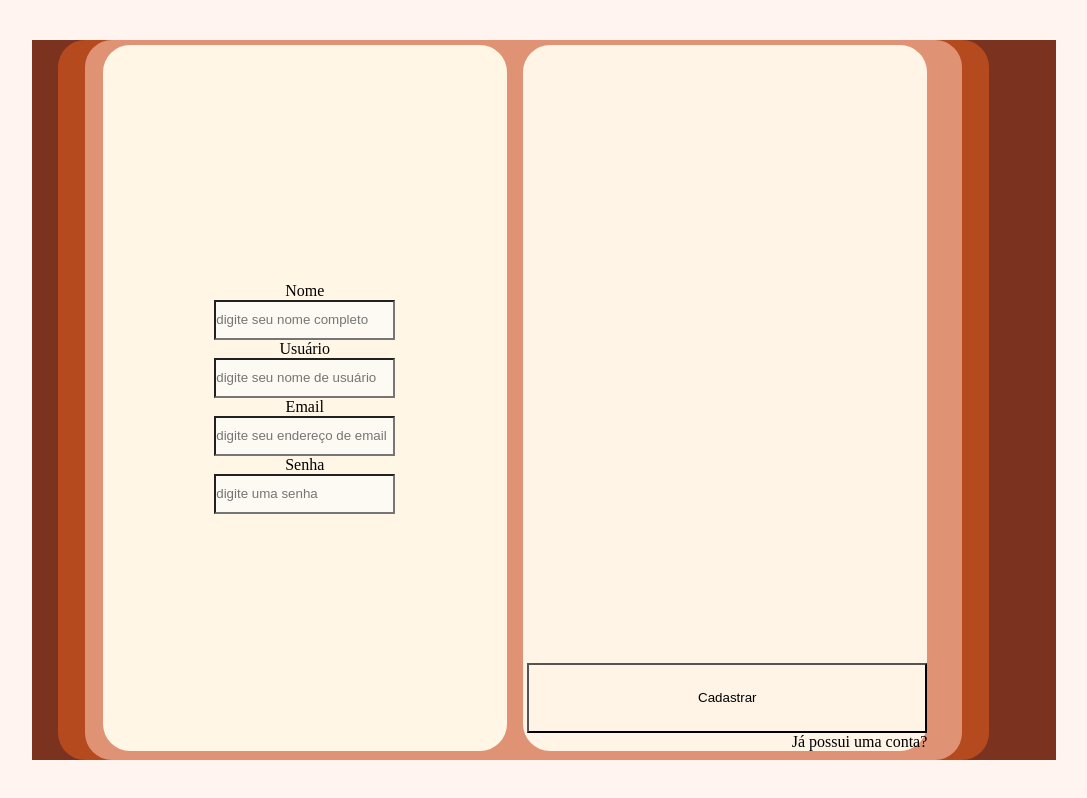
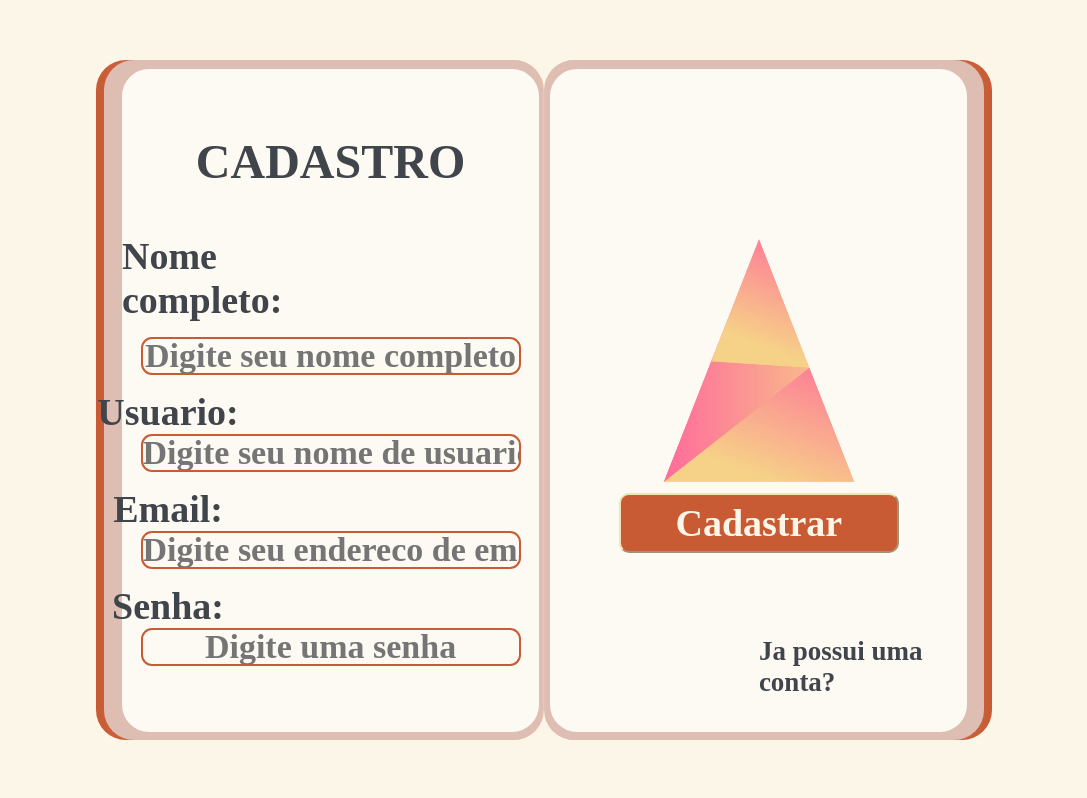
Before and after one commit to Jouusey/SA-segundafase, a React app: page /telacadastro in a window 1280 px wide. Shown: the whole page, without its empty margins (96-1183 px from the left). Built offline with nearby package versions, Linux system fonts and the light colour scheme; the HTML template or start-up script is replaced by a standard one; a web font is replaced by a local one.

Commit message:
atualização

```diff
--- a/src/index.css
+++ b/src/index.css
@@ -15,3 +15,9 @@
   --navbar: #fdfaf3;
   --textos: #40454b;
 }
+
+
+@font-face {
+  font-family: "fonte-projeto";
+  src: url(C:\Users\mrbus\Downloads\Repositorios\SA-segundafase\public\font\Handwrittening-Regular.ttf);
+}
--- a/src/pages/TelaCadastro.css
+++ b/src/pages/TelaCadastro.css
@@ -2,107 +2,190 @@
 
     justify-content: center;
     align-items: center;
-    flex-direction: column;
     height: 100vh;
     display: flex;
-    background-color: rgb(255, 244, 239);
+    background-color: #fcf6e8;
+
+    background-image: url(public\images\Captura de tela_17-10-2024_143040_localhost.jpg);
 }
 
-.livro-cadastro-container{
+.livro-cadastro-container-esquerda{
 
-    height: 90%;
-    width: 80%;
-    background-color: rgb(123, 51, 31);
+    height: 85%;
+    width: 35%;
+
+    background: linear-gradient(0.25turn, #c85b34, #efc5ae);
+    border-radius: 30px;
     display: flex;
 }
 
-.livro-cadastro-primeiraLayer{
+
+
+.livro-cadastro-primeiraLayer-esquerda{
 
     height: 100%;
-    width: 91%;
-    background-color: rgb(182, 74, 31);
+    width: 98%;
+    background-color: #debeb2;
     display: flex;
-    margin-left: 2.5%;
-    border-radius: 27px;
-
-}
-
-.livro-cadastro-segundaLayer{
-
-    height: 100%;
-    width: 95%;
-    background-color: rgb(182, 74, 31);
-    display: flex;
-    margin-left: 2.5%;
-    border-radius: 27px;
-
-}
-
-.livro-cadastro-terceiraLayer{
-
-    height: 100%;
-    width: 99%;
-    background-color: #df9274;
-    display: flex;
-    margin-left: 0.5%;
-    border-radius: 27px;
-
-}
-
-.livro-cadastro-ConteudoLayer{
-
-    height: 100%;
-    width: 96%;
-    background-color: #df9274;
-    display: flex;
-    margin-left: 2%;
-    border-radius: 27px;
+    border-radius: 30px;
+    margin-left: 8px;
 
 }
 
 .livro-cadastro-conteudoLayerEsquerda{
 
 
-    margin-top: 0.6%;
-    height: 98%;
-    width: 48%;
-    background-color: rgb(255, 246, 229);
+    margin-top: 2%;
+    height: 97.5%;
+    width: 95%;
+    background-color: #fdfaf3;
     display: flex;
-    margin-right: 2%;
+    margin-right: 0.5%;
     border-radius: 27px;
     justify-content: center;
     align-items: center;
     flex-direction: column;
+    margin-left: 18px;
 
 }
+
+
+
+.label-titulos{
+
+
+    color: #40454b;
+    font-size: 48px;
+    font-family: "fonte-projeto";
+
+    display: flex;
+    font-weight: bolder;
+    margin-bottom: 45px;
+
+
+}
+
+
+.label-inputs{
+
+
+    color: #40454b;
+    font-size: 38px;
+    font-family: "fonte-projeto";
+
+    display: flex;
+    font-weight: bold;
+    margin-right: 325px;
+    margin-top: 15px;
+}
+
+.label-inputs-nome{
+
+
+    color: #40454b;
+    font-size: 38px;
+    font-family: "fonte-projeto";
+
+    display: flex;
+    font-weight: bold;
+    margin-right: 231px;
+    margin-bottom: 15px;
+}
+
+
+.inputs-cadastro{
+
+    color: #c85b34;
+    font-size: 34px;
+    font-weight: bold;
+    border-radius: 11px;
+    text-align: center;
+    font-family: "fonte-projeto";
+    height: 38px;
+    width: 380px;
+    border-style: solid;
+    border-color: #c85b34;
+    border-width: 2px;
+}
+
+.livro-cadastro-container-direita{
+
+    height: 85%;
+    width: 35%;
+    background: linear-gradient(0.25turn, #e0c2b2, #c85b34);
+    border-radius: 30px;
+    display: flex;
+
+}
+
+
+.livro-cadastro-primeiraLayerDireita{
+
+
+    height: 100%;
+    width: 98%;
+    background-color: #debeb2;
+    display: flex;
+    border-radius: 30px;
+    margin-left: 0.3%;
+
+}
+
 
 .livro-cadastro-conteudoLayerDireita{
 
 
 
-    margin-top: 0.6%;
-    height: 98%;
-    width: 48%;
-    background-color: rgb(255, 244, 230);
+
+
+    margin-top: 2%;
+    height: 97.5%;
+    width: 95%;
+    background-color: #fdfaf3;
     display: flex;
+    margin-right: 0.5%;
+    border-radius: 27px;
+    justify-content: center;
+    align-items: center;
     flex-direction: column;
-    align-items: end;
-    justify-content: end;
-    border-radius: 27px;
+    margin-left: 5px;
 
 }
 
-.inputs-cadastro{
+.imagem-parte-cadastro{
 
 
-    height: 40px;
-    background-color: var(--navbar)
-
+    height: 40%;
+    width: 50%;
+    margin-top: 30%;
 }
 
 .botao-cadastro{
 
-    height: 70px;
+
+    height: 60px;
     width: 400px;
 
+    color: var(--corfundo);
+    font-size: 38px;
+    font-family: "fonte-projeto";
+    font-weight: bold;
+    background-color: var(--laranjaenferrujado);
+    border-radius: 10px;
+    width: 280px;
+    border-color: #f4e2b4;
+
+
 }
+
+.label-possuir-conta{
+
+
+    margin-top: 20%;
+
+    color: #40454b;
+    font-size: 27px;
+    font-family: "fonte-projeto";
+    font-weight: bold;
+    margin-left: 50%;
+}
--- a/src/pages/TelaCadastro.jsx
+++ b/src/pages/TelaCadastro.jsx
@@ -12,20 +12,9 @@ export default function TelaCadastro() {
   return (
     <div className="container-tela-cadastro">
 
-        <div className="livro-cadastro-container">
+        <div className="livro-cadastro-container-esquerda">
 
-
-            <div className="livro-cadastro-primeiraLayer">
-
-
-                <div className="livro-cadastro-segundaLayer">
-
-
-                    <div className="livro-cadastro-terceiraLayer">
-
-
-
-                            <div className="livro-cadastro-ConteudoLayer">
+            <div className="livro-cadastro-primeiraLayer-esquerda">
 
 
 
@@ -33,66 +22,76 @@ export default function TelaCadastro() {
 
 
 
+                                <label htmlFor="label-titulo"
+                                    className="label-titulos">CADASTRO</label>
+
                                     <label htmlFor="label-nome"
-                                    className="label-inputs">Nome</label>
+                                    className="label-inputs-nome">Nome completo:</label>
 
                                     <input type="text"
                                     id="label-nome"
                                     className="inputs-cadastro"
-                                    placeholder="digite seu nome completo"
+                                    placeholder="Digite seu nome completo"
                                     onChange={(event) => setInputNomeCompleto(event.target.value)}/>
 
                                     <label htmlFor="label-usuario"
-                                    className="label-inputs">Usuário</label>
+                                    className="label-inputs">Usuario:</label>
 
                                     <input type="text"
                                     id="label-usuario"
                                     className="inputs-cadastro"
-                                    placeholder="digite seu nome de usuário"
+                                    placeholder="Digite seu nome de usuario"
                                     onChange={(event) => setInputNomeUsuario(event.target.value)}/>
 
                                     <label htmlFor="label-email"
-                                    className="label-inputs">Email</label>
+                                    className="label-inputs">Email:</label>
 
                                     <input type="email"
                                     id="label-email"
                                     className="inputs-cadastro"
-                                    placeholder="digite seu endereço de email"/>
+                                    placeholder="Digite seu endereco de email"/>
 
                                     <label htmlFor="label-senha"
-                                    className="label-inputs">Senha</label>
+                                    className="label-inputs">Senha:</label>
 
                                     <input type="password"
                                     id="label-senha"
                                     className="inputs-cadastro"
-                                    placeholder="digite uma senha"/>
-
-                                    {inputNomeCompleto}
-                                    {inputNomeUsuario}
-                                    {inputEmail}
-                                    {inputSenha}
+                                    placeholder="Digite uma senha"/>
 
                                 </div>
-
-                                <div className="livro-cadastro-conteudoLayerDireita">
-
-
-
-                                {/* <img className="imagem-parte-cadastro" src="./images/imagem-grafico.png" alt="" /> */}
-
-                                <button className="botao-cadastro">Cadastrar</button>
-
-                                <p className="label-possuir-conta">Já possui uma conta?</p>
 
 
 
 
-                                </div>
-                            </div>
-                    </div>
-                </div>
             </div>
         </div>
+
+
+
+        <div className="livro-cadastro-container-direita">
+
+
+        <div className="livro-cadastro-primeiraLayerDireita">
+
+                    <div className="livro-cadastro-conteudoLayerDireita">
+
+            <img className="imagem-parte-cadastro" src="./images/imagem-grafico.png" alt="" />
+
+            <button className="botao-cadastro">Cadastrar</button>
+
+            <p className="label-possuir-conta">Ja possui uma conta?</p>
+
+
+                    </div>
+
+
+</div>
+
+
+
+        </div>
     </div>
+
   )
 }
```
Also changed, not shown: public/font/Handwrittening-Regular.ttf (added).
